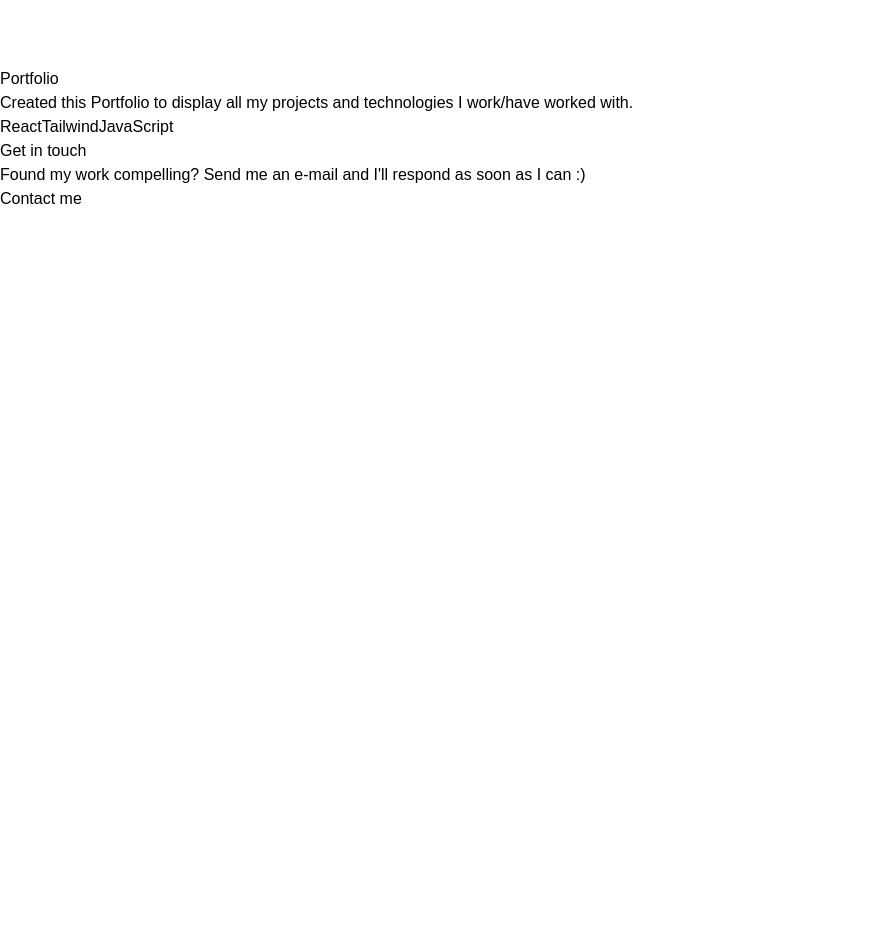
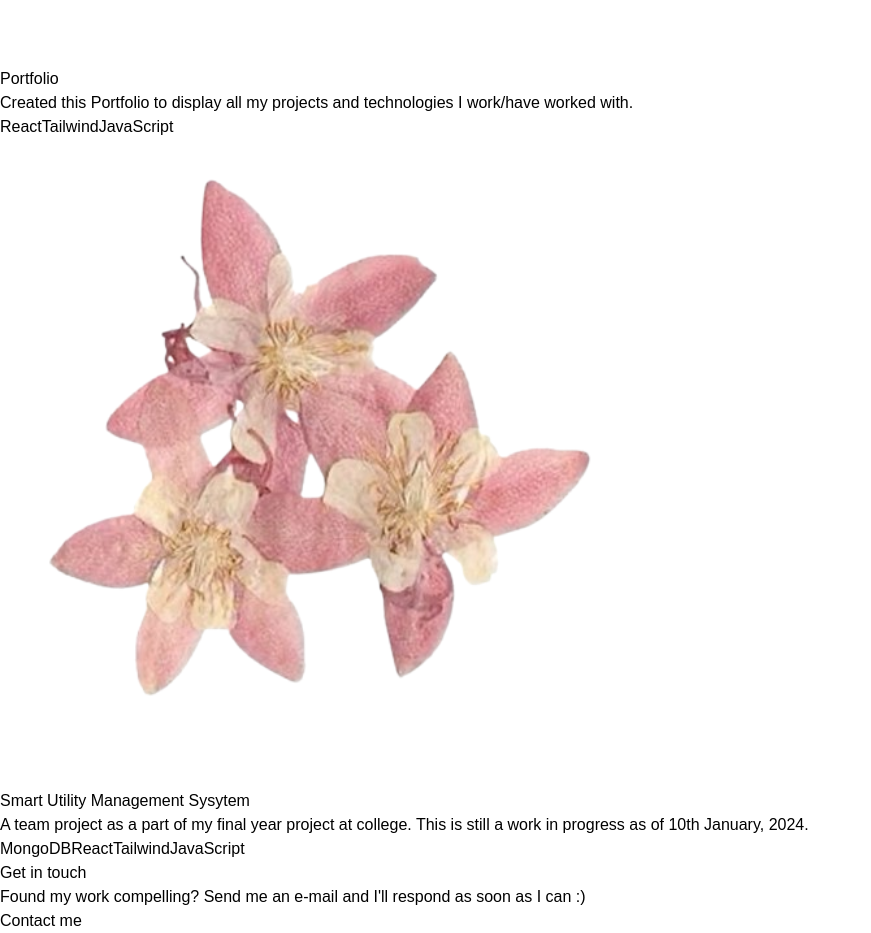
Before and after one commit to BeagleEagle21/portfolio, a React (Vite) app: page / in a window 1280 px wide. Shown: the part 3100-4033 px from the top of the page, without its empty margins (0-871 px from the left). Before the commit the page ends 3311 px from the top, so only its background shows below. Built offline with nearby package versions, Linux system fonts and the light colour scheme; a web font is replaced by a local one.

Commit message:
added the sums project in the project

```diff
--- a/package.json
+++ b/package.json
@@ -11,6 +11,7 @@
   },
   "dependencies": {
     "motion": "^11.13.1",
+    "prop-types": "^15.8.1",
     "react": "^18.3.1",
     "react-dom": "^18.3.1",
     "react-icons": "^5.4.0",
--- a/src/components/Projects.jsx
+++ b/src/components/Projects.jsx
@@ -1,21 +1,33 @@
+import PropTypes from "prop-types";
 import stamp from "../assets/stamp.png";
 import { motion } from "motion/react";
 import rose from "../assets/rose.png";
+import petals from "../assets/petals.png";
 
 const projectData = [
   {
     image: stamp,
     title: "To-Do List",
-    description: "Created a simple react based To-Do List web app allowing user to add, update and delete tasks.",
+    description:
+      "Created a simple react based To-Do List web app allowing user to add, update and delete tasks.",
     technologies: ["HTML"],
     githubLink: "https://github.com/mallratserf/to-do-list",
   },
   {
     image: rose,
     title: "Portfolio",
-    description: "Created this Portfolio to display all my projects and technologies I work/have worked with.",
+    description:
+      "Created this Portfolio to display all my projects and technologies I work/have worked with.",
     technologies: ["React", "Tailwind", "JavaScript"],
     githubLink: "https://github.com/mallratserf/portfolio",
+  },
+  {
+    image: petals,
+    title: "Smart Utility Management Sysytem",
+    description: "A team project as a part of my final year project at college. This is still a work in progress as of 10th January, 2024.",
+    technologies: ["MongoDB", "React", "Tailwind", "JavaScript"],
+    githubLink: "/",
+
   },
 ];
 
```
Also changed, not shown: src/assets/petals.png (added), 1 other file (tests, documents, lock files or other folders).
